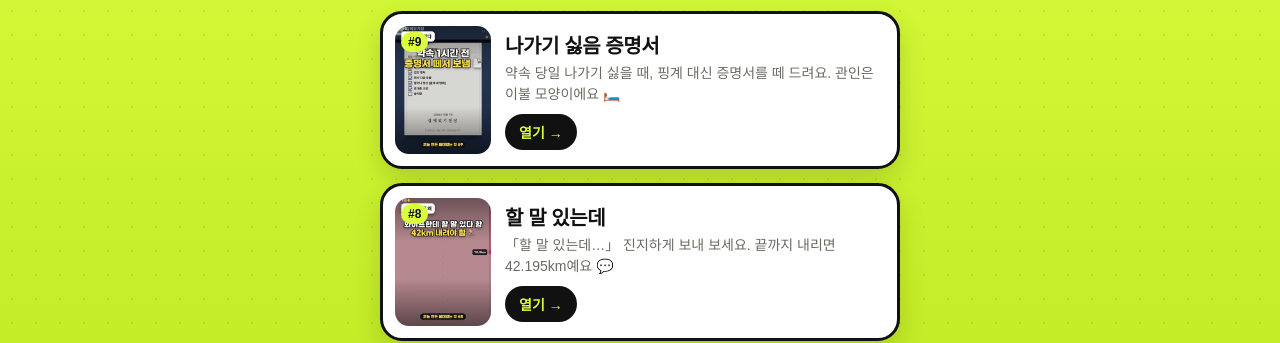
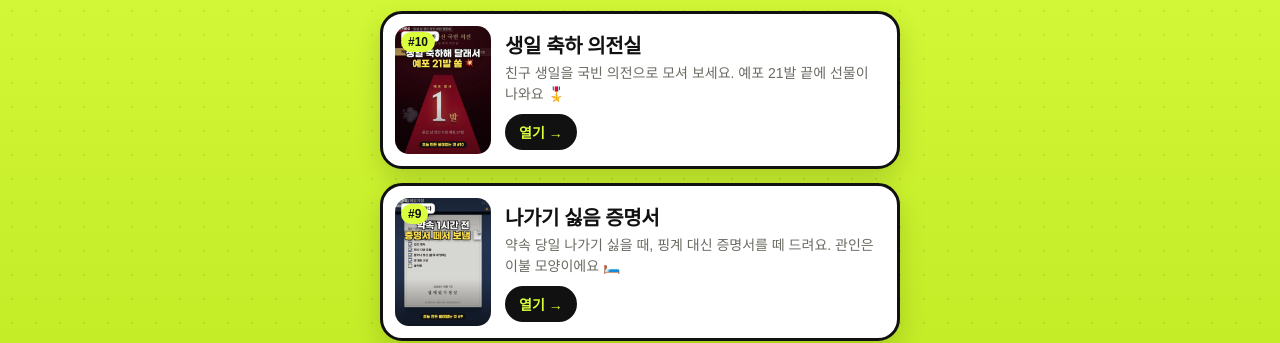
Before and after one commit to brooksglobal/useless-things, a plain HTML site: page index.html in a window 1280 px wide. Shown: the part 457-800 px from the top of the page. Drawn offline with Linux system fonts and the light colour scheme; a web font is replaced by a local one.

Commit message:
목록 페이지: #10 생일 축하 의전실 (예약 게시)

```diff
--- a/index.html
+++ b/index.html
@@ -63,6 +63,8 @@ footer{position:relative;margin-top:26px;display:flex;justify-content:center}
 <script>
 // 새 앱이 생기면 이 배열 맨 위에 한 줄 추가합니다.
 const APPS = [
+  { n: 10, name: '생일 축하 의전실', desc: '친구 생일을 국빈 의전으로 모셔 보세요. 예포 21발 끝에 선물이 나와요 🎖️',
+    url: 'apps/birthday-protocol/', cover: 'apps/birthday-protocol/cover.jpg', label: '열기' },
   { n: 9, name: '나가기 싫음 증명서', desc: '약속 당일 나가기 싫을 때, 핑계 대신 증명서를 떼 드려요. 관인은 이불 모양이에요 🛏️',
     url: 'apps/stay-home/', cover: 'apps/stay-home/cover.jpg', label: '열기' },
   { n: 8, name: '할 말 있는데', desc: '「할 말 있는데…」 진지하게 보내 보세요. 끝까지 내리면 42.195km예요 💬',
```
Also changed, not shown: apps/birthday-protocol/cover.jpg (added).
